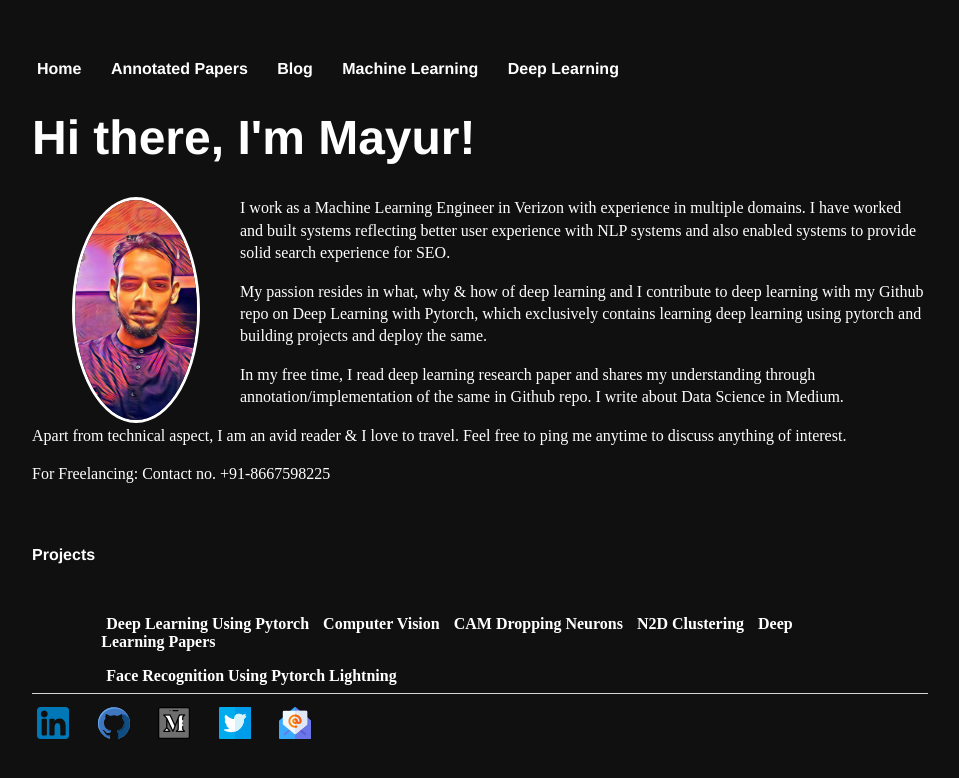
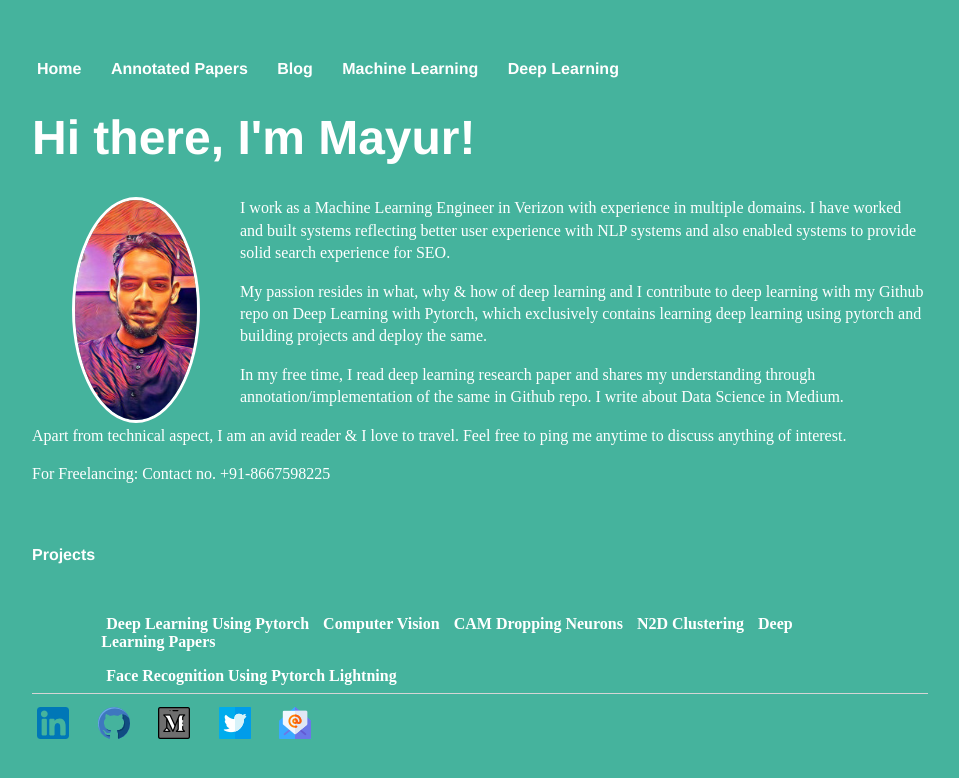
Before and after one commit to Mayurji/mayurji.github.io, a Jekyll site: the page built from index.html, in a window 1280 px wide. Shown: the top 778 px of the page, without its empty margins (160-1119 px from the left). Built offline with Jekyll 4.4.1, drawn with Linux system fonts in a browser that asks for light colours.

Commit message:
Update default.html

```diff
--- a/_layouts/default.html
+++ b/_layouts/default.html
@@ -6,7 +6,7 @@
 		<link rel="stylesheet" type="text/css" href="/css/main.css">
 		<meta name="google-site-verification" content="Qml5-eorENd39vL-Z5OR_K_4Bj_tpO87ApQX8cGYQkc" />
 	</head>
-	<body style="background-color:#101010;">
+	<body style="background-color: #45b39d;">
 		<nav>
     		<ul>
         		<li><a href="/">Home</a></li>
```
